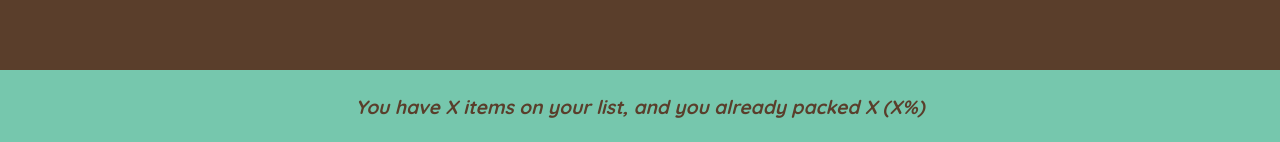
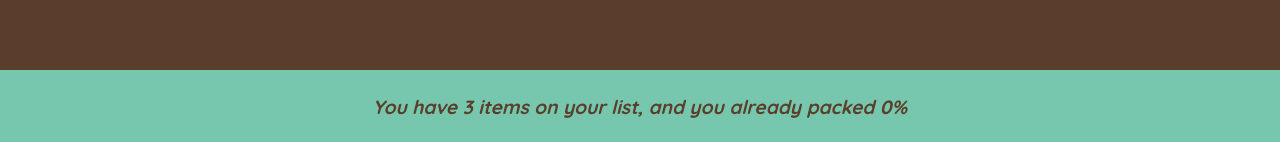
Before and after one commit to pragya-codes/travel-list, a React (Create React App) app: page / in a window 1280 px wide. Shown: the part 655-797 px from the top of the page. Built offline with nearby package versions, Linux system fonts and the light colour scheme.

Commit message:
Stats functionaility

```diff
--- a/src/App.js
+++ b/src/App.js
@@ -49,7 +49,7 @@ function App() {
 				onDelete={handleDeleteItem}
 				onChecked={handleChecked}
 			/>
-			<Stat />
+			<Stat items={items} />
 		</div>
 	);
 }
@@ -72,7 +72,7 @@ function Form({ handleAddItem }) {
 			packed: false,
 			id: Date.now(),
 		};
-		console.log(newItem); //just to check what we are submitting to form. we can take this out of the form and display in the list. we will learn later.
+		// console.log(newItem); //just to check what we are submitting to form. we can take this out of the form and display in the list. we will learn later.
 		handleAddItem(newItem);
 		setDescp('');
 		setQuantity(1);
@@ -146,10 +146,14 @@ function Item({ i, onDelete, onChecked }) {
 	);
 }
 
-function Stat() {
+function Stat({ items }) {
+	const num = items.length;
+	const numPacked = items.filter((item) => item.packed === true).length;
+
 	return (
 		<footer className="stats">
-			You have X items on your list, and you already packed X (X%)
+			You have {num} items on your list, and you already packed{' '}
+			{(numPacked / num) * 100}%
 		</footer>
 	);
 }
```
